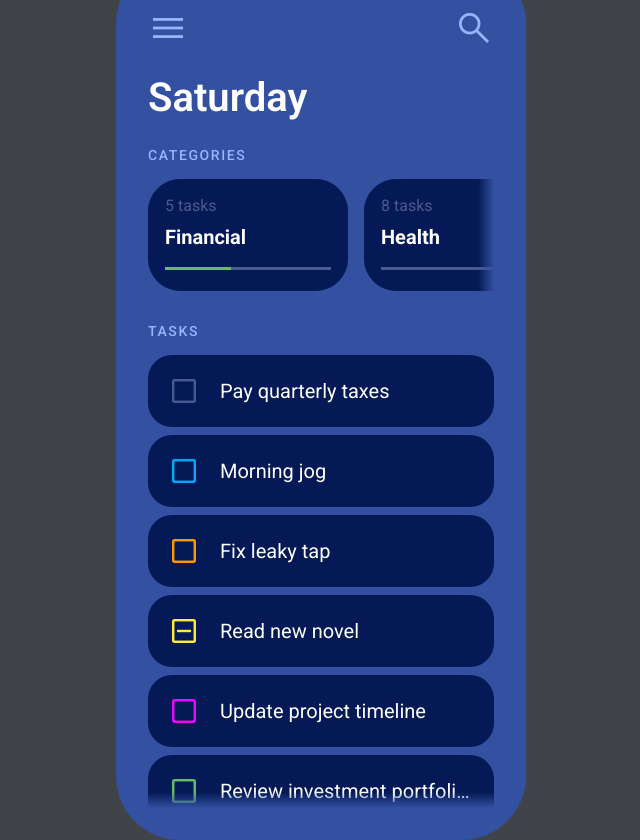
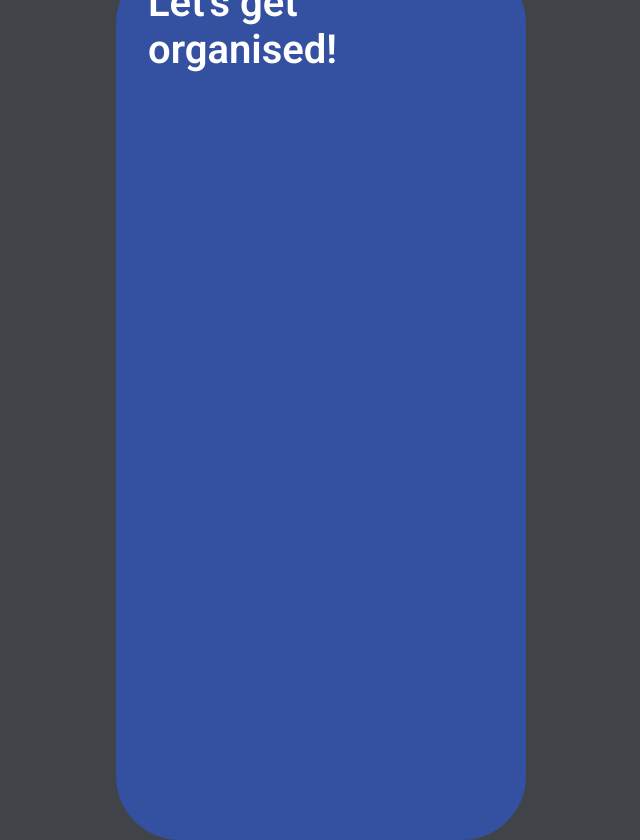
Before and after one commit to sophocles99/tasks-frontend, a React (Vite) app: page /register in a window 1280 px wide. Shown: the whole page, without its empty margins (319-959 px from the left). Built offline with nearby package versions, Linux system fonts and the light colour scheme.

Commit message:
add react-router and start Register page

```diff
--- a/package.json
+++ b/package.json
@@ -12,6 +12,7 @@
   "dependencies": {
     "react": "^19.0.0",
     "react-dom": "^19.0.0",
+    "react-router": "^7.4.1",
     "uuid": "^11.1.0"
   },
   "devDependencies": {
--- a/src/App.tsx
+++ b/src/App.tsx
@@ -1,38 +1,18 @@
-import { useEffect, useState } from 'react';
+import { BrowserRouter, Route, Routes } from 'react-router';
 
 import './App.css';
-import { Category, CategoryId } from './categories';
-import CategoryPicker from './components/CategoryPicker';
-import TaskList from './components/TaskList';
-import Title from './components/Title';
-import TopNav from './components/TopNav';
-import { getCateogries, getTasks } from './data';
-import { Task } from './tasks';
+import Main from './pages/Main';
+import Register from './pages/Register';
 
 function App() {
-  const [categories, setCategories] = useState<Category[]>([]);
-  const [selectedCategories, setSelectedCategories] = useState<CategoryId[]>([]);
-  const [tasks, setTasks] = useState<Task[]>([]);
-
-  useEffect(() => {
-    setTasks(getTasks());
-    setCategories(getCateogries());
-  }, []);
-
   return (
     <div className="App">
-      <TopNav />
-      <Title />
-      <CategoryPicker
-        categories={categories}
-        selectedCategories={selectedCategories}
-        setSelectedCategories={setSelectedCategories}
-      ></CategoryPicker>
-      <TaskList
-        categories={categories}
-        selectedCategories={selectedCategories}
-        tasks={tasks}
-      ></TaskList>
+      <BrowserRouter>
+        <Routes>
+          <Route path="/" element={<Main />} />
+          <Route path="/register" element={<Register />} />
+        </Routes>
+      </BrowserRouter>
     </div>
   );
 }
--- a/src/components/Title.tsx
+++ b/src/components/Title.tsx
@@ -1,11 +1,15 @@
-import styles from "../styles/Title.module.css";
+import { ReactNode } from 'react';
 
-const Title = () => {
-  const now = new Date();
+import styles from '../styles/Title.module.css';
+
+interface Props {
+  children: ReactNode;
+  isMainPage: boolean;
+}
+
+const Title = ({ children, isMainPage }: Props) => {
   return (
-    <div className={styles.title}>
-      {Intl.DateTimeFormat("en-GB", { weekday: "long" }).format(now)}
-    </div>
+    <div className={`${styles.title} ${isMainPage ? styles.mainPageTitle : ''}`}>{children}</div>
   );
 };
 
--- /dev/null
+++ b/src/pages/Main.tsx
@@ -0,0 +1,43 @@
+import { useEffect, useState } from 'react';
+
+import { Category, CategoryId } from '../categories';
+import CategoryPicker from '../components/CategoryPicker';
+import TaskList from '../components/TaskList';
+import Title from '../components/Title';
+import TopNav from '../components/TopNav';
+import { getCateogries, getTasks } from '../data';
+import { Task } from '../tasks';
+
+const Main = () => {
+  const [categories, setCategories] = useState<Category[]>([]);
+  const [selectedCategories, setSelectedCategories] = useState<CategoryId[]>([]);
+  const [tasks, setTasks] = useState<Task[]>([]);
+
+  const now = new Date();
+
+  useEffect(() => {
+    setTasks(getTasks());
+    setCategories(getCateogries());
+  }, []);
+
+  return (
+    <>
+      <TopNav />
+      <Title isMainPage={true}>
+        {Intl.DateTimeFormat('en-GB', { weekday: 'long' }).format(now)}
+      </Title>
+      <CategoryPicker
+        categories={categories}
+        selectedCategories={selectedCategories}
+        setSelectedCategories={setSelectedCategories}
+      ></CategoryPicker>
+      <TaskList
+        categories={categories}
+        selectedCategories={selectedCategories}
+        tasks={tasks}
+      ></TaskList>
+    </>
+  );
+};
+
+export default Main;
--- /dev/null
+++ b/src/pages/Register.tsx
@@ -0,0 +1,11 @@
+import Title from '../components/Title';
+
+const RegisterPage = () => {
+  return (
+    <>
+      <Title isMainPage={false}>Let's get organised!</Title>
+    </>
+  );
+};
+
+export default RegisterPage;
--- a/src/styles/Title.module.css
+++ b/src/styles/Title.module.css
@@ -3,8 +3,13 @@
   display: flex;
   flex-direction: column;
   justify-content: center;
+  align-items: center;
   height: 67px;
   font-size:  40px;
   font-weight: 600;
   color: var(--primary-colour);
 }
+
+.mainPageTitle {
+  align-items: flex-start;
+}
```
Also changed, not shown: 1 other file (tests, documents, lock files or other folders).
